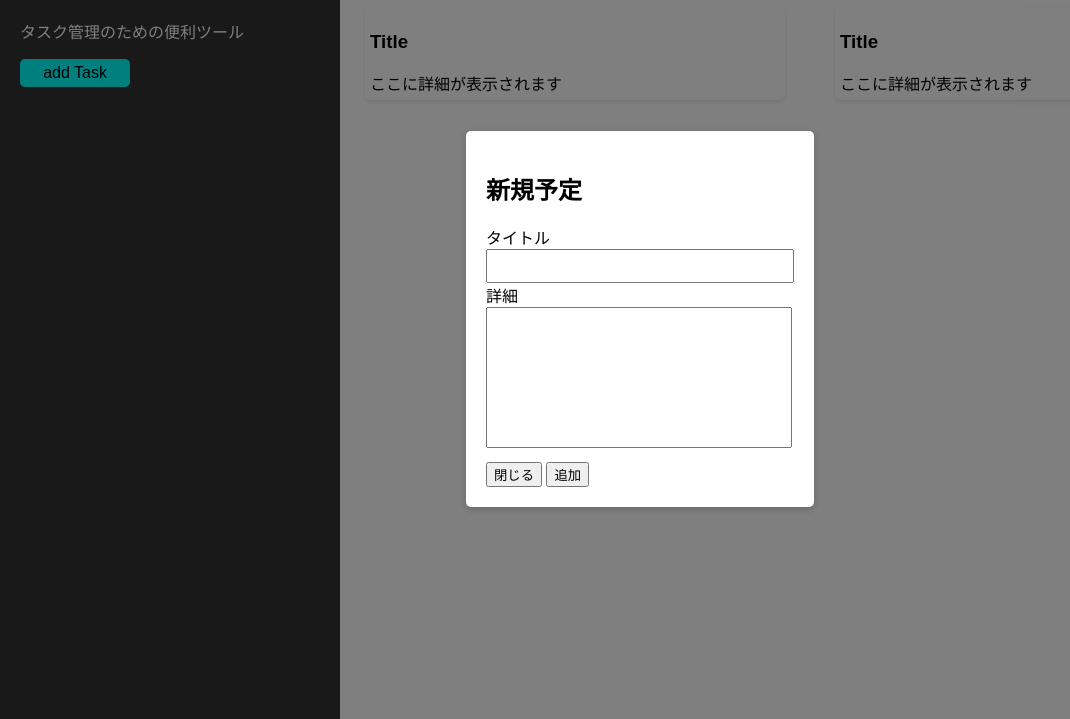
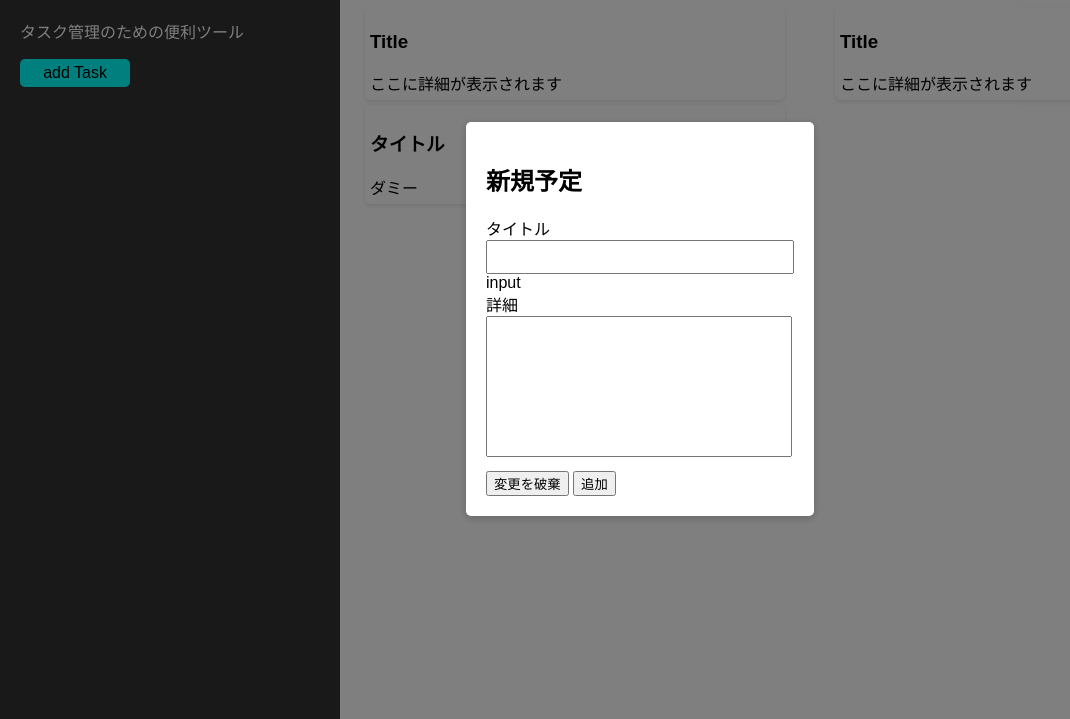
Before and after one commit to Tom-game-project/Taskel-UI, a plain HTML site: page UI/index.html in a window 1280 px wide. Both pictures are taken after a click on the element "add Task". Shown: the part 81-800 px from the top of the page, without its empty margins (0-1070 px from the left). Drawn offline with Linux system fonts and the light colour scheme.

Commit message:
taskを追加する関数作成

```diff
--- a/UI/index.html
+++ b/UI/index.html
@@ -17,12 +17,12 @@
     <div id="content">
         <div class="task_showcase" id="yet">
             <h2>Yet</h2>
-            <div class="task_container">
+            <div class="task_container" id="yet_container">
                 <div class="task">
                     <h3 class="task_title">
                         Title
                     </h3>
-                    <div id="Task_memo">
+                    <div id="task_memo">
                         ここに詳細が表示されます
                     </div>
                 </div>
@@ -35,7 +35,7 @@
                     <h3 class="task_title">
                         Title
                     </h3>
-                    <div id="Task_memo">
+                    <div id="task_memo">
                         ここに詳細が表示されます
                     </div>
                 </div>
@@ -54,13 +54,16 @@
                 <input type="text" name="ask_task_title" id="ask_task_title">
             </div>
             <div>
+                input
+            </div>
+            <div>
                 <div>
                     <label for="ask_task_info">詳細</label>
                 </div>
                 <textarea name="ask_task_info" id="ask_task_info" cols="30" rows="5"></textarea>
             </div>
             <div>
-                <button id="closeBtn">閉じる</button>
+                <button id="closeBtn">変更を破棄</button>
                 <button onclick="">追加</button>
             </div>
         </div>
--- a/UI/script.js
+++ b/UI/script.js
@@ -13,15 +13,50 @@ closeButton.addEventListener('click', () => {
 
 
 
+
+
 /**
-# taskパネルの追加
-@param {string} title
+## taskパネルの追加
+yet領域にtaskパネルを追加します
+@param {String} title
+@param {String} description
+deadlineはnumber型
+@param {Number} deadline
+*/
+function add_task(title, description,deadline){
+    const yet_container = document.getElementById("yet_container");
 
+    //taskパネルを生成
+    const task = document.createElement("div");
+    task.setAttribute("class","task");
+
+    //task title の生成 追加
+    const task_title = document.createElement("h3");
+    task_title.setAttribute("class","task_title");
+    task_title.textContent=title;
+    task.appendChild(task_title);
+
+    //task memo の生成 追加
+    const task_memo = document.createElement("div");
+    task_memo.setAttribute("class","task_memo");
+    task_memo.textContent=description;
+    task.appendChild(task_memo);
+
+    yet_container.appendChild(task);
+}
+
+/**
+## doneにtaskパネルを移動させます
  */
-function add_task(title){
+function move_to_done(){
 
 }
 
-function move_to_done(){
+function main(){
+    add_task(
+        "タイトル","ダミー",
+        10
+    )
+}
 
-}
+main()
```
Also changed, not shown: 1 other file.
